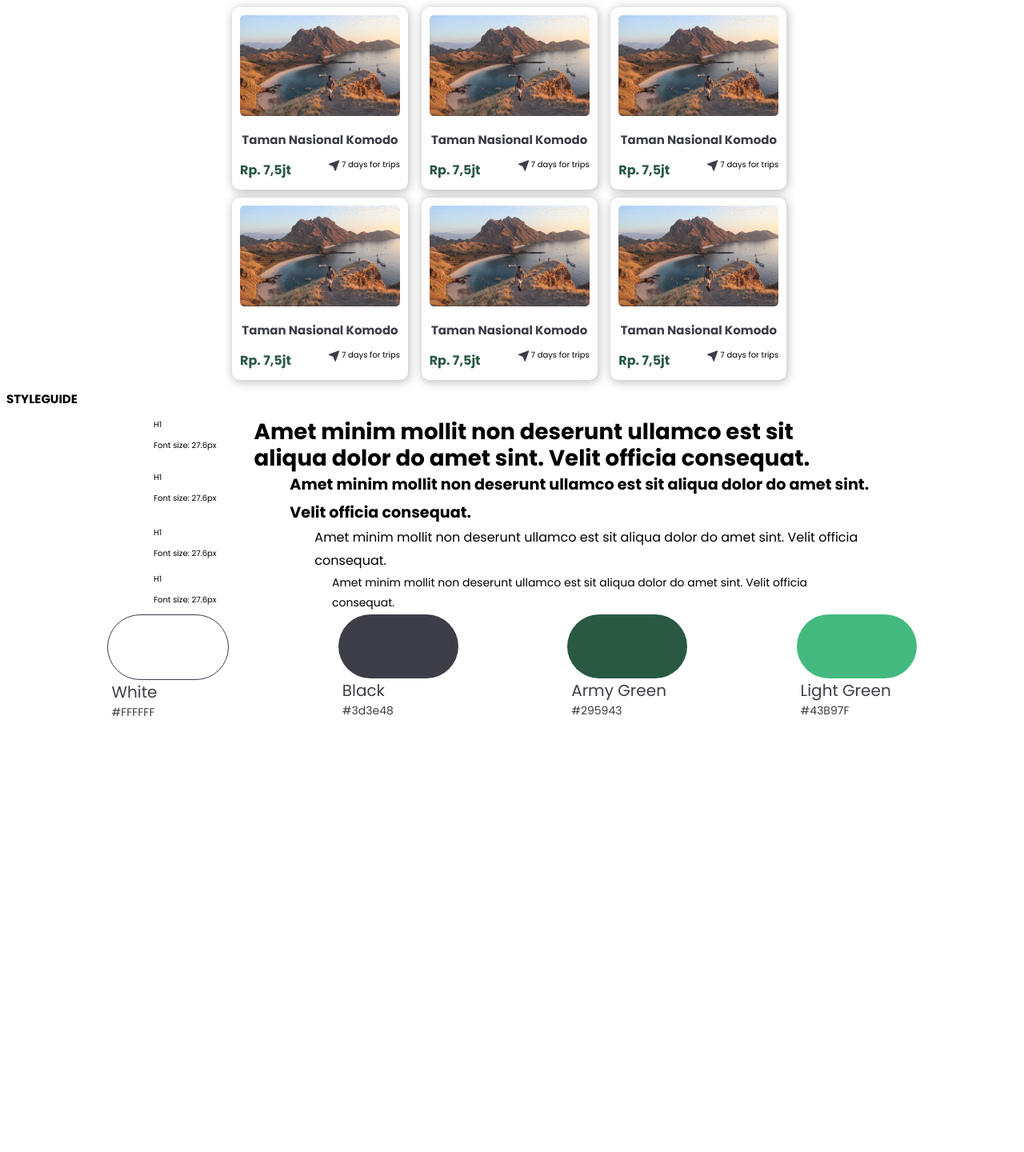
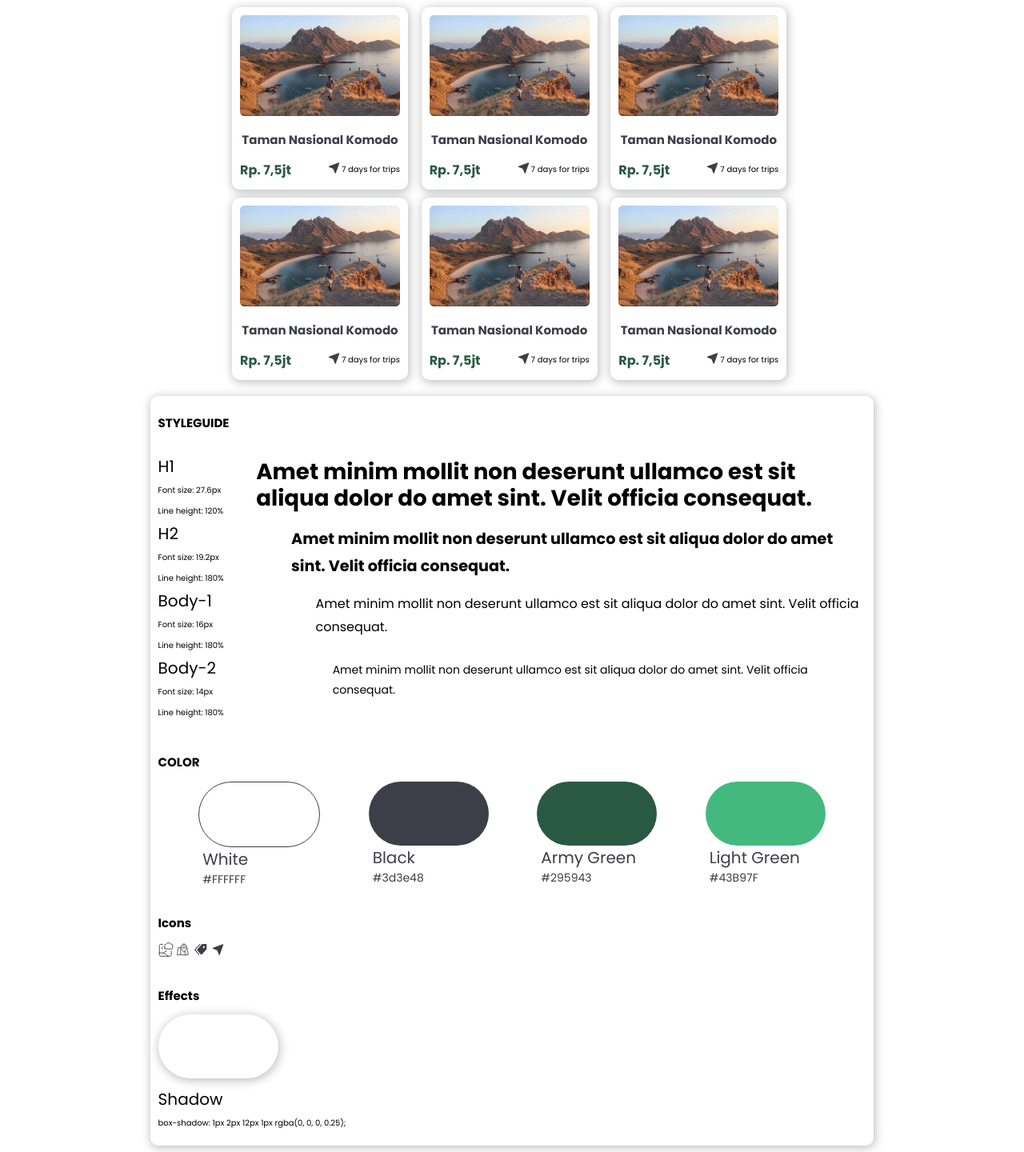
Before and after one commit to tsabudh/internship, a PHP site: page /css-course/css-assessment-17/index.html in a window 1280 px wide. Shown: the part 414-1854 px from the top of the page at 80% size. Before the commit the page ends 1309 px from the top, so only its background shows below. Run offline with PHP 8.4, Linux system fonts and the light colour scheme; some libraries are stand-ins or nearby versions; some web fonts are replaced.

Commit message:
added styles to element names in typography

```diff
--- a/css-course/css-assessment-17/css/css-assignment-17.css
+++ b/css-course/css-assessment-17/css/css-assignment-17.css
@@ -2,6 +2,12 @@
 @import url("https://fonts.googleapis.com/css2?family=Inder&family=Inter:wght@300;400;700;800&family=Open+Sans:wght@300;400&family=Poppins:wght@400;500;700&family=Roboto+Slab:wght@200;400;800&display=swap");
 html {
   font-family: "Poppins";
+}
+
+.heading-2 {
+  font-size: 2rem;
+  font-weight: 400;
+  line-height: 2rem;
 }
 
 html {
@@ -88,6 +94,7 @@ a:link, a:visited {
   display: flex;
   flex-direction: row;
   justify-content: center;
+  align-items: center;
 }
 .card-destination__trip-days-wrapper .days-for-trip-icon {
   margin-block: 0;
@@ -172,75 +179,92 @@ a:link, a:visited {
   }
 }
 
-.color {
+.styleguide {
+  max-width: 70%;
+  margin: 0 auto;
+  margin-top: 2rem;
+  border-radius: 1rem;
+  display: flex;
+  justify-content: space-evenly;
+  gap: 2rem;
+  flex-direction: column;
+  padding: 1rem;
+  box-shadow: 1px 2px 12px 1px rgba(0, 0, 0, 0.25);
+}
+.styleguide .color {
   display: flex;
   flex-direction: row;
   gap: 1rem;
   justify-content: space-evenly;
 }
-.color .color-card {
+.styleguide .color .color-card {
   display: flex;
   flex-direction: column;
 }
-.color .color-card__sample {
+.styleguide .color .color-card__sample {
   width: 15rem;
   height: 8rem;
   border-radius: 5rem;
 }
-.color .color-card__sample--white {
+.styleguide .color .color-card__sample--white {
   background: #FFFFFF;
 }
-.color .color-card__sample--black {
+.styleguide .color .color-card__sample--black {
   background: #3D3E48;
 }
-.color .color-card__sample--army-green {
+.styleguide .color .color-card__sample--army-green {
   background: #295943;
 }
-.color .color-card__sample--light-green {
+.styleguide .color .color-card__sample--light-green {
   background: #43B97F;
 }
-.color .color-card__sample--white {
+.styleguide .color .color-card__sample--white {
   border: 1px solid #3D3E48;
 }
-.color .color-card__name, .color .color-card__hex {
+.styleguide .color .color-card__name, .styleguide .color .color-card__hex {
   color: #3D3E48;
   padding-left: 0.5rem;
 }
-.color .color-card__name {
+.styleguide .color .color-card__name {
   font-size: 2rem;
 }
-.color .color-card__hex {
+.styleguide .color .color-card__hex {
   font-size: 1.4rem;
 }
-
-.typography__row {
+.styleguide .typography__row {
   max-width: 70vw;
   display: flex;
   flex-direction: row;
   margin: 0 auto;
 }
-.typography__row .element {
+.styleguide .typography__row .element {
   width: 25%;
 }
-.typography__row .element-sample--h1 {
+.styleguide .typography__row .element-sample--h1 {
   font-size: 2.765rem;
   font-weight: 700;
   line-height: 3.318rem;
 }
-.typography__row .element-sample--h2 {
+.styleguide .typography__row .element-sample--h2 {
   font-size: 1.92rem;
   font-weight: 700;
   line-height: 3.456rem;
 }
-.typography__row .element-sample--body-1 {
+.styleguide .typography__row .element-sample--body-1 {
   font-size: 1.6rem;
   font-weight: 400;
   line-height: 2.88rem;
 }
-.typography__row .element-sample--body-2 {
+.styleguide .typography__row .element-sample--body-2 {
   font-size: 1.4rem;
   font-weight: 400;
   line-height: 2.52rem;
+}
+.styleguide .effects {
+  width: 15rem;
+  height: 8rem;
+  border-radius: 5rem;
+  box-shadow: 1px 2px 12px 1px rgba(0, 0, 0, 0.25);
 }
 
 :root {
--- a/css-course/css-assessment-17/index.html
+++ b/css-course/css-assessment-17/index.html
@@ -154,14 +154,16 @@
             </div>
         </div>
     </section>
+
     <section class="styleguide">
         <h2>STYLEGUIDE</h2>
 
         <div class="typography">
             <div class="typography__row">
                 <div class="element">
-                    <span class="element-name  ">H1</span>
+                    <span class="element-name heading-2 ">H1</span>
                     <p class="element-details">Font size: 27.6px</p>
+                    <p class="element-details">Line height: 120%</p>
                 </div>
 
                 <div class="element-sample element-sample--h1">
@@ -171,8 +173,10 @@
 
             <div class="typography__row">
                 <div class="element">
-                    <span class="element-name  ">H1</span>
-                    <p class="element-details">Font size: 27.6px</p>
+                    <span class="element-name heading-2 ">H2</span>
+                    <p class="element-details">Font size: 19.2px</p>
+                    <p class="element-details">Line height: 180%</p>
+
                 </div>
 
                 <div class="element-sample element-sample--h2">
@@ -182,8 +186,10 @@
 
             <div class="typography__row">
                 <div class="element">
-                    <span class="element-name  ">H1</span>
-                    <p class="element-details">Font size: 27.6px</p>
+                    <span class="element-name  heading-2">Body-1</span>
+                    <p class="element-details">Font size: 16px</p>
+                    <p class="element-details">Line height: 180%</p>
+
                 </div>
 
                 <div class="element-sample element-sample--body-1">
@@ -193,8 +199,10 @@
 
             <div class="typography__row">
                 <div class="element">
-                    <span class="element-name  ">H1</span>
-                    <p class="element-details">Font size: 27.6px</p>
+                    <span class="element-name heading-2 ">Body-2</span>
+                    <p class="element-details">Font size: 14px</p>
+                    <p class="element-details">Line height: 180%</p>
+
                 </div>
 
                 <div class="element-sample element-sample--body-2">
@@ -205,8 +213,10 @@
 
         </div>
 
-        <div class="color">
-            <div class="color-card">
+        <div class="color-container">
+            <h2>COLOR</h2>
+            <div class="color">
+<div class="color-card">
                 <div class="color-card__sample color-card__sample--white "></div>
                 <span class="color-card__name">White</span>
                 <span class="color-card__hex">#FFFFFF</span>
@@ -229,8 +239,29 @@
                 <span class="color-card__name">Light Green</span>
                 <span class="color-card__hex">#43B97F</span>
             </div>
+            </div>
 
 
+
+
+        </div>
+
+        <div class="icons-container">
+            <h2>Icons</h2>
+            <div class="icons">
+                <img width="19px" height="18px" src="./img/card-list-icon-1.svg">
+                <img width="19px" height="18px" src="./img/card-list-icon-2.svg">
+                <img width="19px" height="18px" src="./img/card-list-icon-3.svg">
+                <img width="19px" height="18px" src="./img/days-for-trip.svg">
+            </div>
+        </div>
+
+        <div class="effects-container">
+            <h2>Effects</h2>
+            <div class="effects"></div>
+            <br>
+            <span class="element-name heading-2 ">Shadow</span>
+            <p class="element-details">box-shadow: 1px 2px 12px 1px rgba(0, 0, 0, 0.25);</p>
         </div>
     </section>
 </body>
--- a/css-course/css-assessment-17/sass/base/_typography.scss
+++ b/css-course/css-assessment-17/sass/base/_typography.scss
@@ -3,3 +3,8 @@
 html {
   font-family: "Poppins";
 }
+.heading-2{
+  font-size: 2rem;
+  font-weight: 400;
+  line-height: 2rem;
+}
--- a/css-course/css-assessment-17/sass/components/_card.scss
+++ b/css-course/css-assessment-17/sass/components/_card.scss
@@ -86,6 +86,7 @@
     display: flex;
     flex-direction: row;
     justify-content: center;
+    align-items: center;
 
     .days-for-trip-icon {
       @include margin-block-and-inline-zero;
--- a/css-course/css-assessment-17/sass/pages/styleguide.scss
+++ b/css-course/css-assessment-17/sass/pages/styleguide.scss
@@ -1,3 +1,17 @@
+.styleguide {
+  max-width: 70%;
+  margin: 0 auto;
+  margin-top: 2rem;
+  border-radius: 1rem;
+  display: flex;
+  justify-content: space-evenly;
+  gap: 2rem;
+  flex-direction: column;
+  // border: 1px solid red;
+  padding: 1rem;
+  box-shadow: 1px 2px 12px 1px rgba(0, 0, 0, 0.25);
+
+
   .color {
     display: flex;
     flex-direction: row;
@@ -49,7 +63,7 @@
     max-width: 70vw;
     display: flex;
     flex-direction: row;
-  margin:0 auto;
+    margin: 0 auto;
 
     .element {
       width: 25%;
@@ -71,3 +85,11 @@
       }
     }
   }
+
+  .effects{
+    width: 15rem;
+    height: 8rem;
+    border-radius: 5rem;
+    box-shadow: 1px 2px 12px 1px rgba(0, 0, 0, 0.25);
+  }
+}
```
Also changed, not shown: 1 other file. Lines whose indentation alone changed are shown as unchanged.
